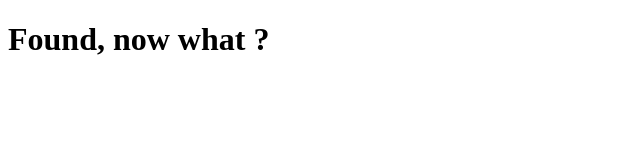
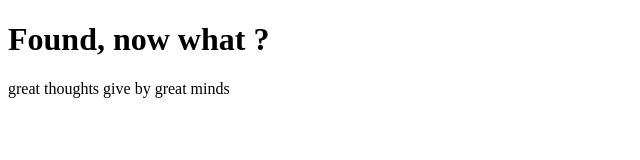
Before and after one commit to Bhavesh9461/new-project, a plain HTML site: page kyuBatau/index.html in a window 1280 px wide. Shown: the whole page, without its empty margins (0-640 px from the left). Drawn offline with Linux system fonts and the light colour scheme.

Commit message:
p tag added

```diff
--- a/kyuBatau/index.html
+++ b/kyuBatau/index.html
@@ -7,5 +7,6 @@
 </head>
 <body>
     <h1>Found, now what ?</h1>
+    <p>great thoughts give by great minds</p>
 </body>
 </html>
```
